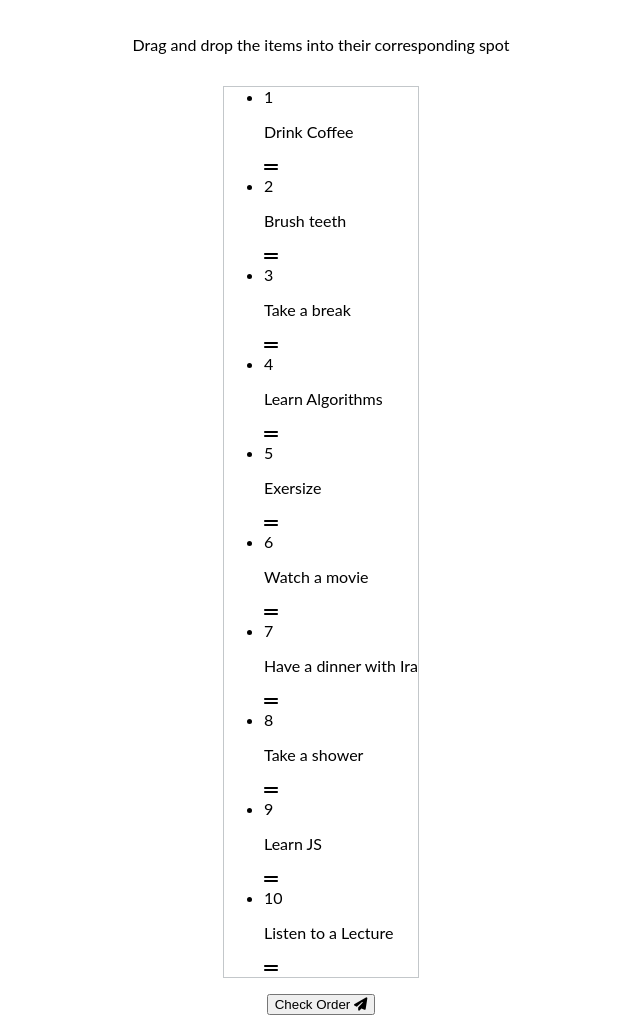
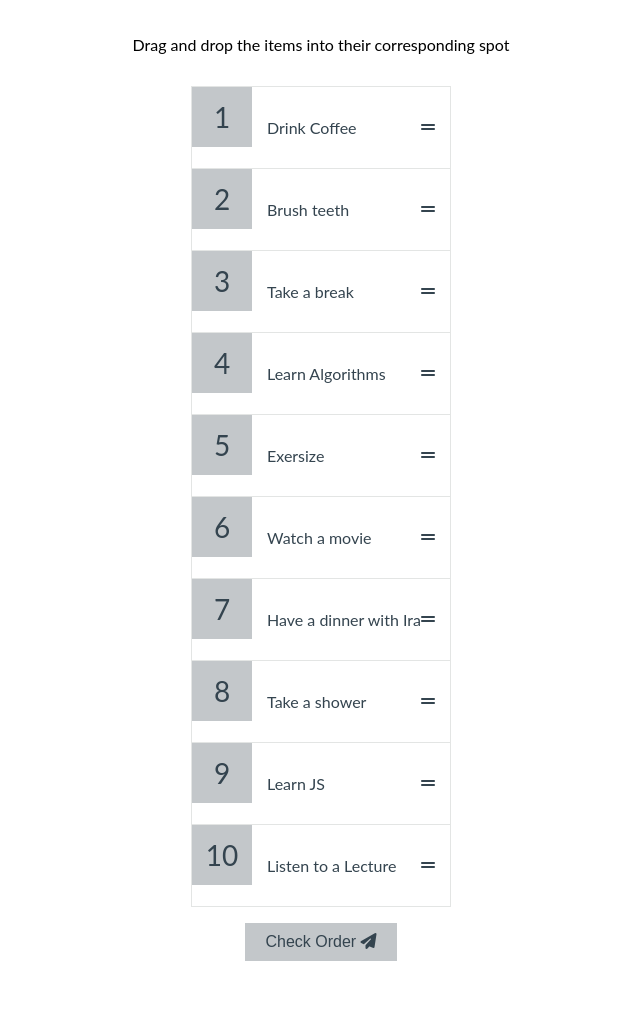
Before and after one commit to TimurMishiev/Sortable-List-JavaScript, a plain HTML site: page index.html in a window 1280 px wide. Shown: the part 63-1078 px from the top of the page, without its empty margins (319-959 px from the left). After the commit the page ends 1024 px from the top, so only its background shows below. Drawn offline with Linux system fonts and the light colour scheme.

Commit message:
add styles

```diff
--- a/script.js
+++ b/script.js
@@ -35,7 +35,7 @@ function createList() {
 			listItem.innerHTML = `
     <span class="number">${index + 1} </span>
     <div class="draggable" draggable="true">
-    <p class="person-name">${dailyTask} </p>
+    <p class="item-name">${dailyTask} </p>
     <i class="fa fa-grip-lines"></i></div>
     `;
 			listItems.push(listItem);
--- a/style.css
+++ b/style.css
@@ -3,6 +3,7 @@
 :root {
 	--border-color: #e3e5e4;
 	--background-color: #c3c7ca;
+	--text-color: #34444f;
 }
 
 * {
@@ -21,5 +22,70 @@ body {
 }
 
 .draggable-list {
-	border: 1px solid var(--background-color);
+	border: 1px solid var(--border-color);
+	color: var(--text-color);
+	padding: 0;
+	list-style-type: none;
 }
+
+.draggable-list li {
+	background-color: #fff;
+	display: flex;
+	flex: 1;
+}
+
+.draggable-list li:not(:last-of-type) {
+	border-bottom: 1px solid var(--border-color);
+}
+
+.draggable-list .number {
+	background-color: var(--background-color);
+	display: flex;
+	align-items: center;
+	justify-content: center;
+	font-size: 28px;
+	height: 60px;
+	width: 60px;
+}
+
+.draggable-list li.over .draggable {
+	background-color: #eaeaea;
+}
+
+.draggable-list .person-name {
+	margin: 0 20px 0 0;
+}
+
+.draggable-list li.right .person-name {
+	color: #3ae374;
+}
+
+.draggable-list li.wrong .person-name {
+	color: #ff3838;
+}
+
+.draggable {
+	cursor: pointer;
+	display: flex;
+	align-items: center;
+	justify-content: space-between;
+	padding: 15px;
+	flex: 1;
+}
+
+.check-btn {
+	background-color: var(--background-color);
+	border: none;
+	color: var(--text-color);
+	font-size: 16px;
+	padding: 10px 20px;
+	cursor: pointer;
+}
+
+.check-btn:active {
+	transform: scale(0.98);
+}
+
+.check-btn:focus {
+	outline: none;
+}
```
